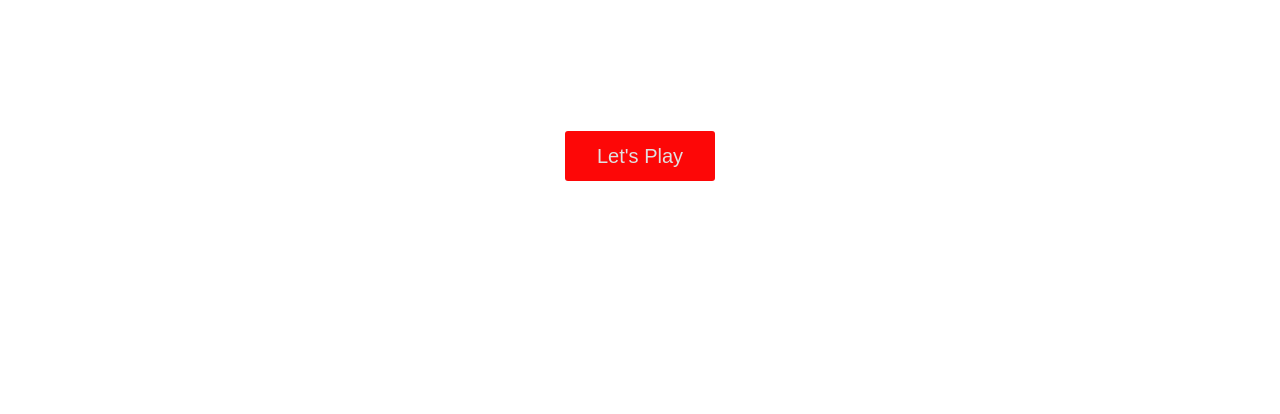
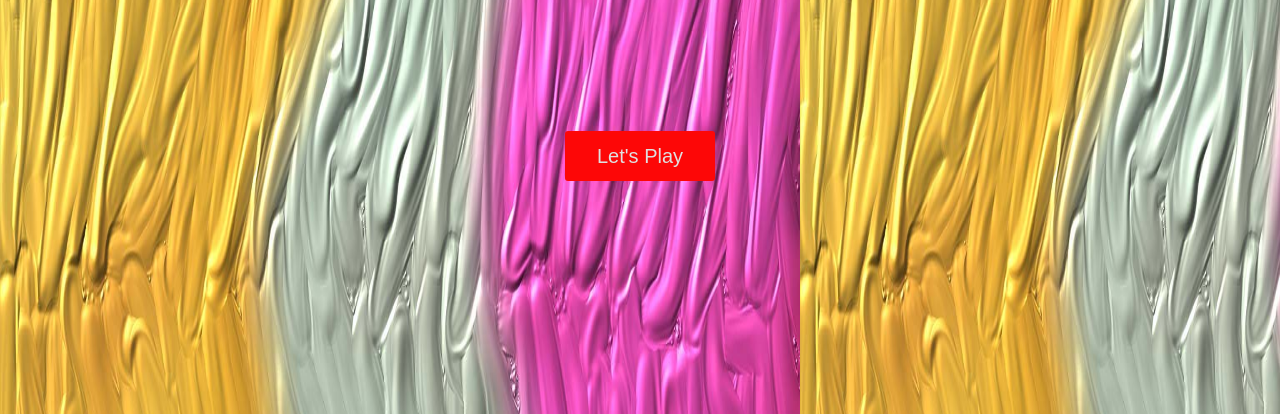
Before and after one commit to AryanSinghIIIT/Stone-Paper-Scissor, a plain HTML site: page index.html in a window 1280 px wide. Shown: the part 386-800 px from the top of the page. Drawn offline with Linux system fonts and the light colour scheme.

Commit message:
Update index.html

```diff
--- a/index.html
+++ b/index.html
@@ -7,7 +7,7 @@
     <link rel="stylesheet" href="style.css" />
     <title>Rock paper and scissors</title>
   </head>
-  <body>
+  <body class="bground">
     <section class="game">
       <div class="score">
         <div class="player-score">
```
